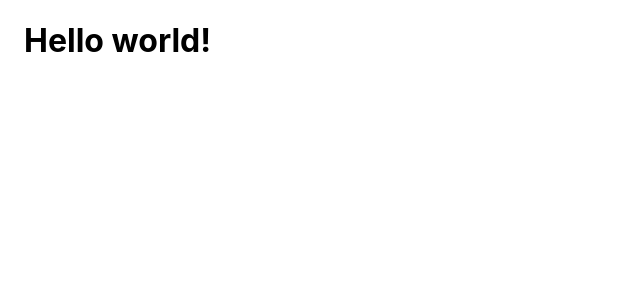
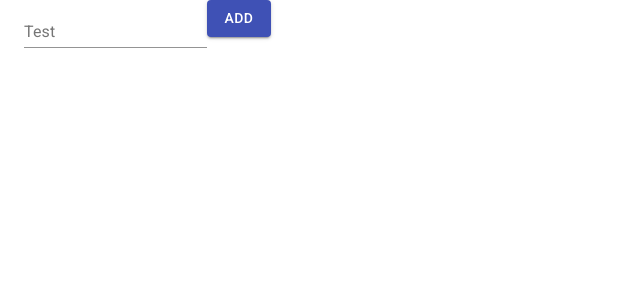
Before and after one commit to jeff-soriano/bug-tracker, a React (Create React App) app: page / in a window 1280 px wide. Shown: the top 300 px of the page, without its empty margins (0-640 px from the left). Built offline with nearby package versions, Linux system fonts and the light colour scheme.

Commit message:
Create simple list add component

```diff
--- a/src/App.js
+++ b/src/App.js
@@ -1,10 +1,53 @@
 import './App.css';
+import Button from '@material-ui/core/Button';
 import Container from '@material-ui/core/Container';
+import TextField from '@material-ui/core/TextField';
+import List from '@material-ui/core/List';
+import ListItem from '@material-ui/core/ListItem';
+import ListItemText from '@material-ui/core/ListItemText';
+import { useState } from "react";
 
 function App() {
+  const [inputText, setInputText] = useState("");
+  const [listItems, setListItems] = useState([]);
+
+  function handleChange(event) {
+    const newValue = event.target.value;
+    setInputText(newValue);
+  }
+
+  function addListItem(item) {
+    setListItems((items) => [...items, item]);
+    console.log(listItems);
+  }
+
+  function handleSubmit(event) {
+    addListItem(inputText);
+    setInputText("");
+
+    event.preventDefault();
+  }
+
   return (
     <Container>
-      <h1>Hello world!</h1>
+      <form onSubmit={handleSubmit}>
+        <TextField onChange={handleChange} value={inputText} label="Test" />
+        <Button type="submit" variant="contained" color="primary">
+          Add
+        </Button>
+      </form>
+      <List>
+        {listItems.map(item => {
+          return (
+            <ListItem>
+              <ListItemText
+                primary={item}
+              />
+            </ListItem>
+          )
+
+        })}
+      </List>
     </Container>
   );
 }
```
